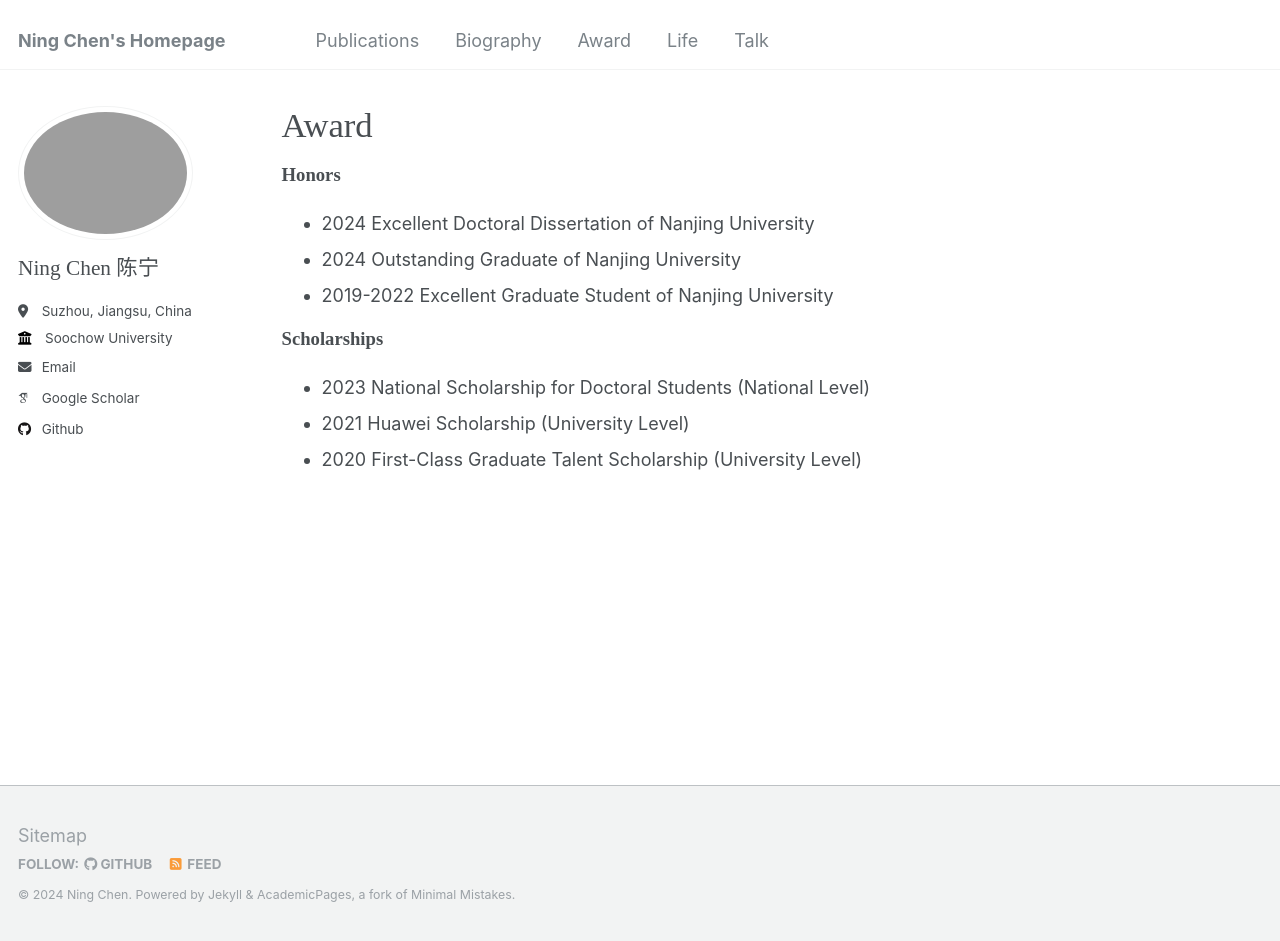
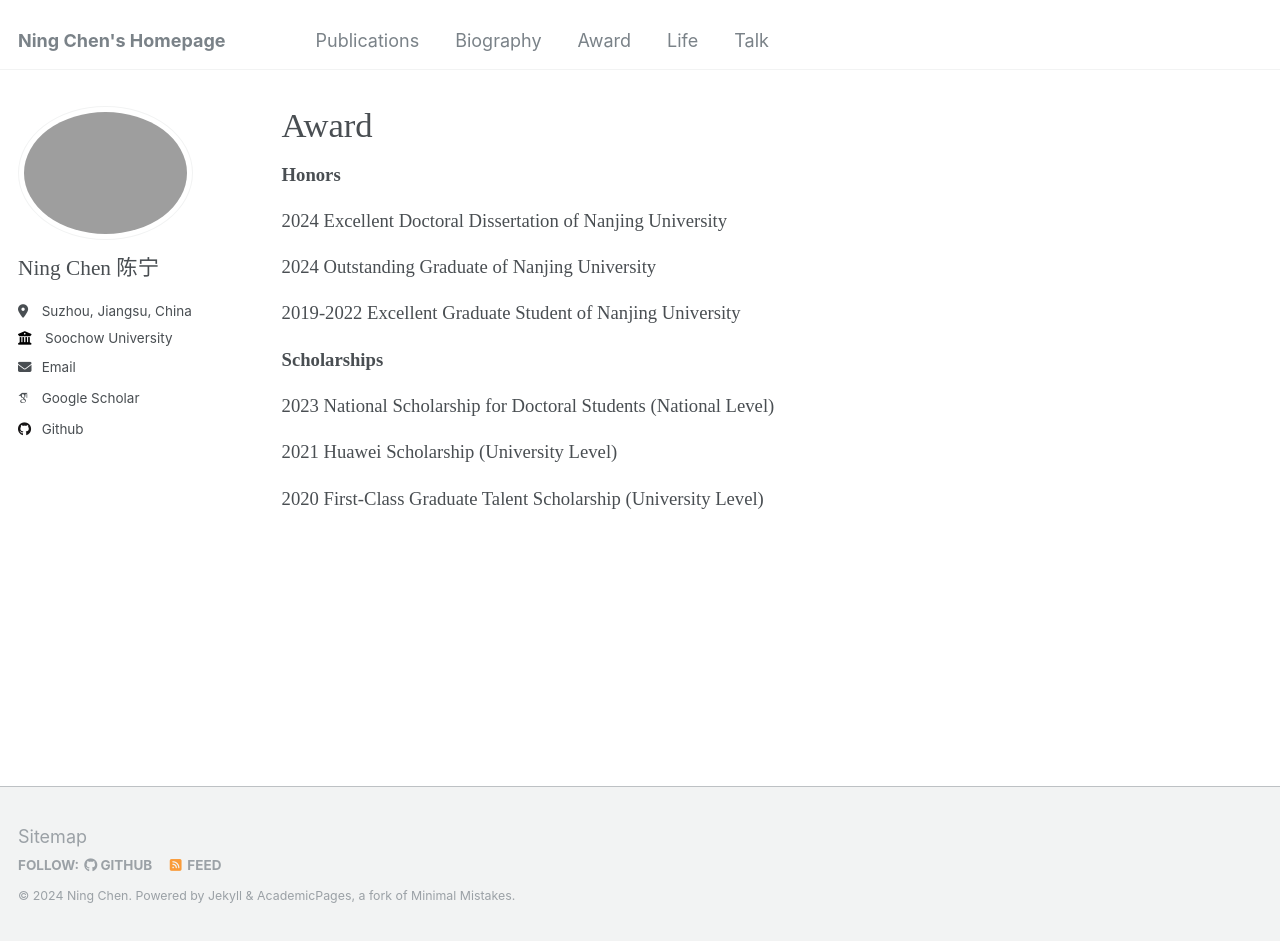
Before and after one commit to nju-cn/nju-cn.github.io, a Jekyll site: the page built from _pages/award.md, in a window 1280 px wide and 941 px high. Built offline with Jekyll 4.4.1, drawn with Linux system fonts in a browser that asks for light colours; some web fonts are replaced.

Commit message:
Merge remote-tracking branch 'origin/master'

```diff
--- a/_pages/award.md
+++ b/_pages/award.md
@@ -14,11 +14,17 @@ p { font: 14pt kai !important; }
 
 
 **Honors**
-- 2024 Excellent Doctoral Dissertation of Nanjing University
-- 2024 Outstanding Graduate of Nanjing University
-- 2019-2022 Excellent Graduate Student of Nanjing University
+
+2024 Excellent Doctoral Dissertation of Nanjing University
+
+2024 Outstanding Graduate of Nanjing University
+
+2019-2022 Excellent Graduate Student of Nanjing University
 
 **Scholarships**
-- 2023 National Scholarship for Doctoral Students (National Level)
-- 2021 Huawei Scholarship (University Level)
-- 2020 First-Class Graduate Talent Scholarship (University Level)
+
+2023 National Scholarship for Doctoral Students (National Level)
+
+2021 Huawei Scholarship (University Level)
+
+2020 First-Class Graduate Talent Scholarship (University Level)
```
